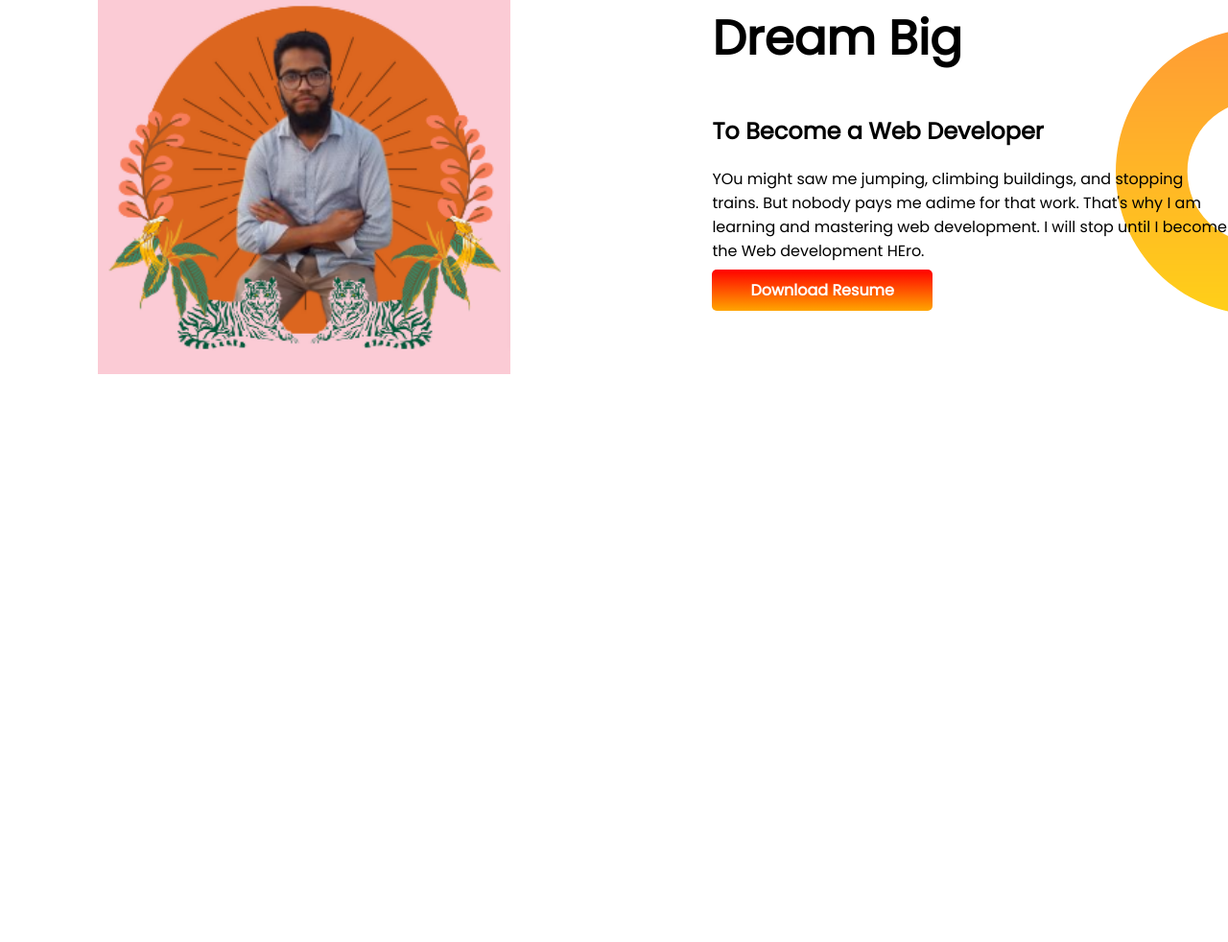
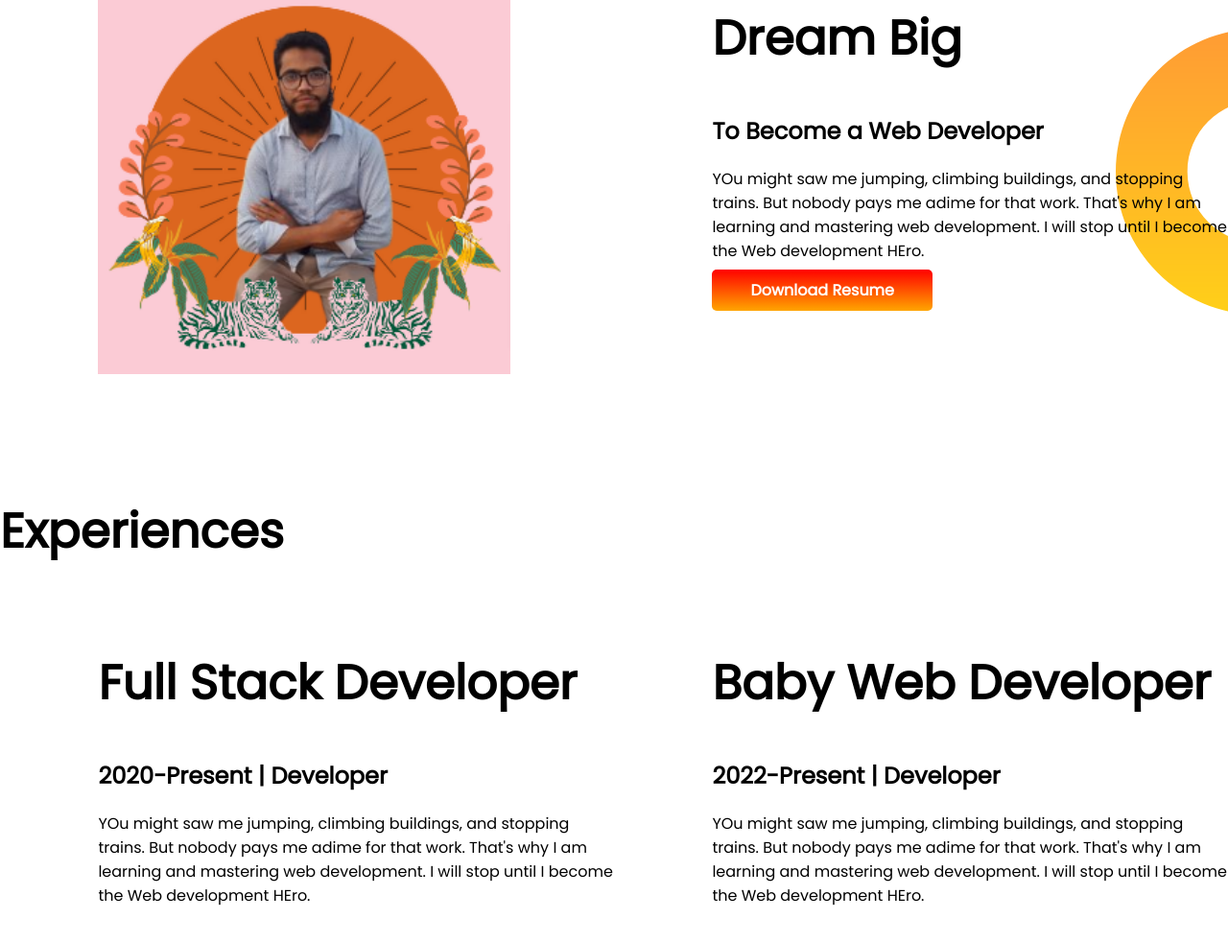
Before and after one commit to ImtiazUddin28/developer-portfolio, a plain HTML site: page index.html in a window 1280 px wide. Shown: the part 622-1604 px from the top of the page at 96% size. Before the commit the page ends 1139 px from the top, so only its background shows below. Drawn offline with Linux system fonts and the light colour scheme.

Commit message:
experiences section added

```diff
--- a/index.html
+++ b/index.html
@@ -14,7 +14,7 @@
     <link rel="stylesheet" href="style.css" />
   </head>
   <body>
-    <section class="top-banner">
+    <section class="top-banner flexible-conatainer">
       <div class="half-width">
         <h1>Welcome To</h1>
         <h1><span class="span-color"> Imtiaz Uddin </span> World</h1>
@@ -36,7 +36,7 @@
         <img src="images/my-bg.png" alt="" />
       </div>
     </section>
-    <section class="dream-section">
+    <section class="dream-section flexible-conatainer">
       <div class="half-width">
         <img src="images/imtiaz1.png" alt="" />
       </div>
@@ -57,5 +57,26 @@
         >
       </div>
     </section>
+    <section class="experience_area">
+      <h1>Experiences</h1>
+        <div class="flexible-conatainer">
+          <div class="half-width">
+            <h1>Full Stack Developer</h1>
+            <h2>2020-Present | Developer</h2>
+            <p>YOu might saw me jumping, climbing buildings, and stopping trains. But
+              nobody pays me adime for that work. That's why I am learning and
+              mastering web development. I will stop until I become the Web
+              development HEro.</p>
+          </div>
+          <div class="half-width">
+            <h1>Baby Web Developer</h1>
+            <h2>2022-Present | Developer</h2>
+            <p>YOu might saw me jumping, climbing buildings, and stopping trains. But
+              nobody pays me adime for that work. That's why I am learning and
+              mastering web development. I will stop until I become the Web
+              development HEro.</p>
+          </div>
+        </div>
+    </section>
   </body>
 </html>
--- a/style.css
+++ b/style.css
@@ -8,7 +8,7 @@ h1{
 .span-color{
     color: orange
 }
-section{
+.flexible-conatainer{
     display: flex;
     margin-bottom: 120px;
 }
```
